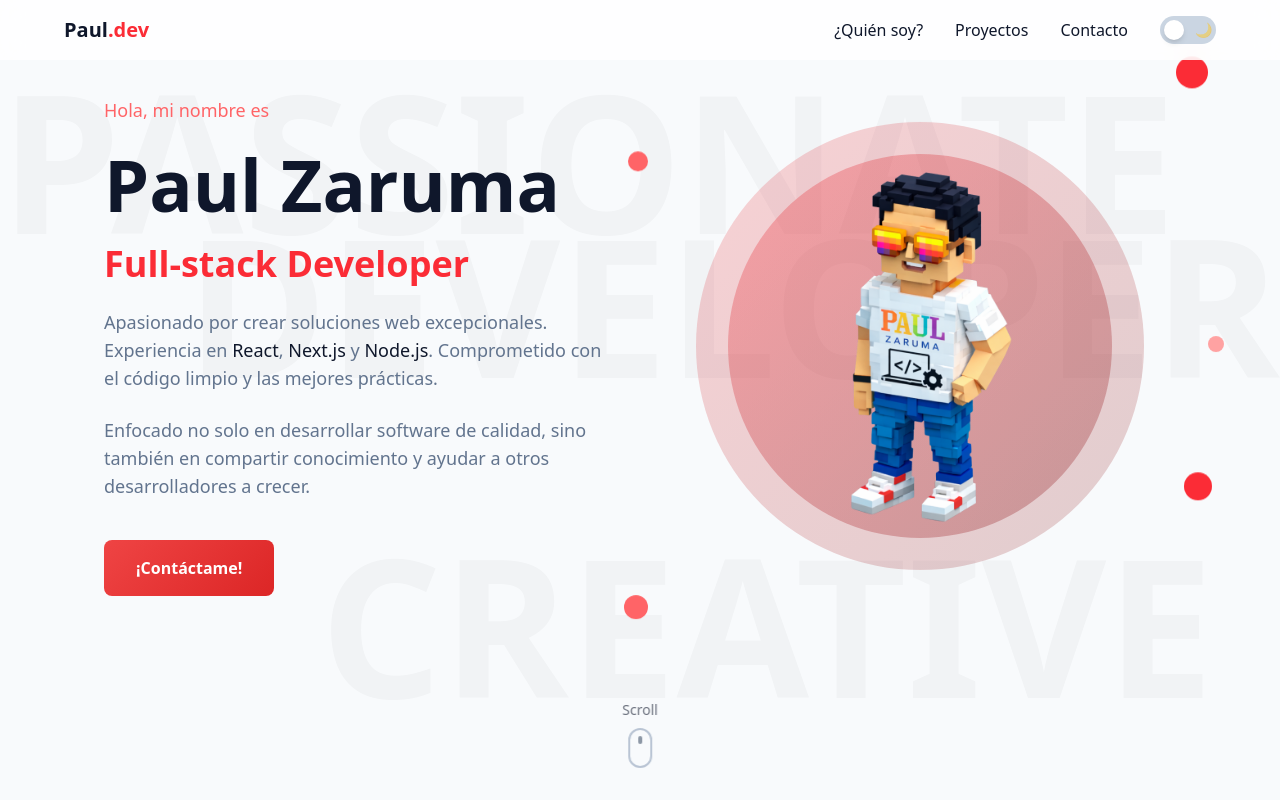
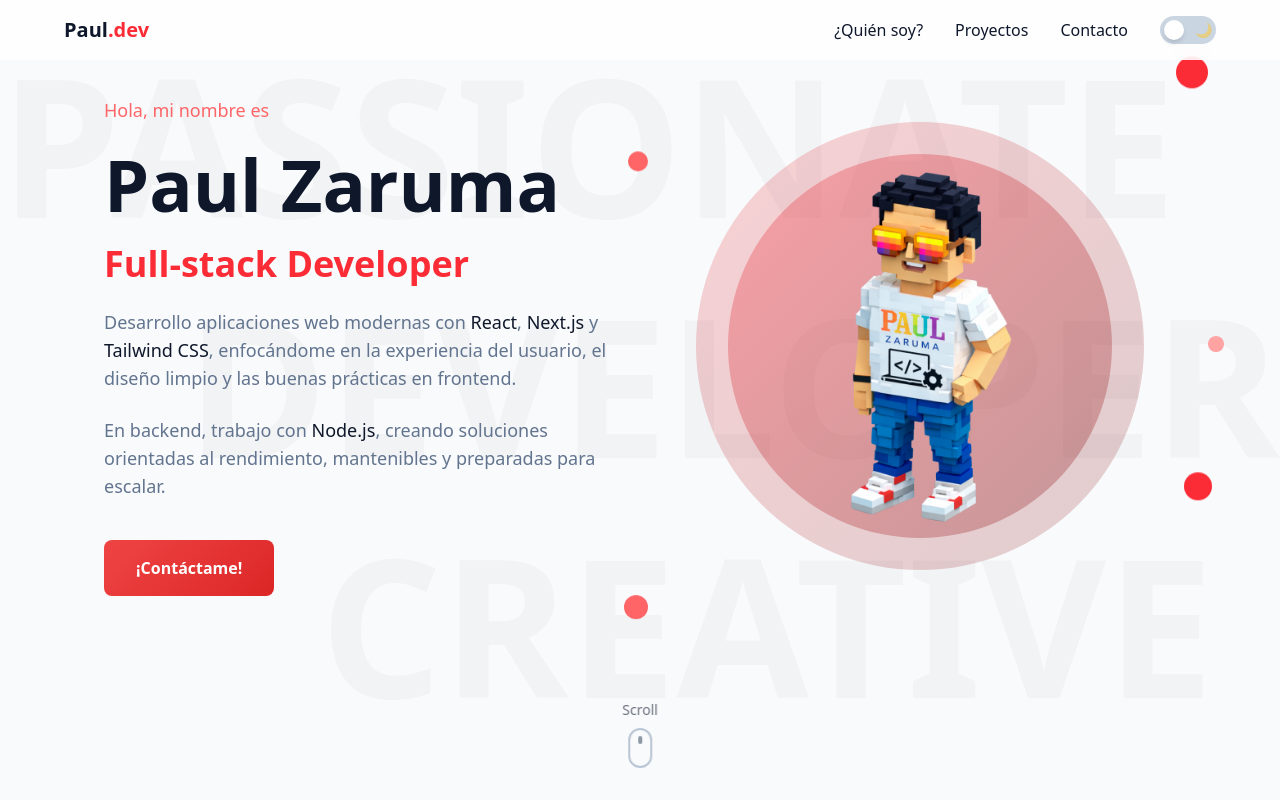
Before and after one commit to jzaruma1209/portafoliopz, a Next.js app: page / in a window 1280 px wide. Shown: the top 806 px of the page. Built offline with nearby package versions, Linux system fonts and the light colour scheme.

Commit message:
advances

```diff
--- a/app/globals.css
+++ b/app/globals.css
@@ -96,6 +96,32 @@ html {
   z-index: 0;
 }
 
+.bg-text-1 {
+  top: 5%;
+}
+
+.bg-text-2 {
+  top: 35%;
+}
+
+.bg-text-3 {
+  top: 65%;
+}
+
+@media (min-width: 768px) {
+  .bg-text-1 {
+    top: 0%;
+  }
+
+  .bg-text-2 {
+    top: 30%;
+  }
+
+  .bg-text-3 {
+    top: 60%;
+  }
+}
+
 .dark .bg-text {
   color: rgba(255, 255, 255, 0.02);
 }
--- a/app/page.tsx
+++ b/app/page.tsx
@@ -86,13 +86,13 @@ export default function Home() {
       {/* Hero Section */}
       <section className="relative min-h-screen flex items-start pt-20 md:pt-24">
         {/* Background Text */}
-        <div className="bg-text left-0" style={{ top: "2%" }}>
+        <div className="bg-text bg-text-1 left-0">
           PASSIONATE
         </div>
-        <div className="bg-text right-0" style={{ top: "20%" }}>
+        <div className="bg-text bg-text-2 right-0">
           DEVELOPER
         </div>
-        <div className="bg-text left-1/4" style={{ top: "60%" }}>
+        <div className="bg-text bg-text-3 left-1/4">
           CREATIVE
         </div>
 
@@ -109,7 +109,7 @@ export default function Home() {
               Full-stack Developer
             </h2>
             <p className="text-slate-500 dark:text-slate-400 text-base md:text-lg max-w-lg mx-auto md:mx-0 opacity-0 animate-fade-in animation-delay-600">
-              Apasionado por crear soluciones web excepcionales. Experiencia en
+              Desarrollo aplicaciones web modernas con
               <span className="text-slate-900 dark:text-white font-medium">
                 {" "}
                 React
@@ -122,14 +122,17 @@ export default function Home() {
               y
               <span className="text-slate-900 dark:text-white font-medium">
                 {" "}
+                Tailwind CSS
+              </span>
+              , enfocándome en la experiencia del usuario, el diseño limpio y las buenas prácticas en frontend.
+            </p>
+            <p className="text-slate-500 dark:text-slate-400 text-base md:text-lg max-w-lg mx-auto md:mx-0 opacity-0 animate-fade-in animation-delay-600">
+              En backend, trabajo con
+              <span className="text-slate-900 dark:text-white font-medium">
+                {" "}
                 Node.js
               </span>
-              . Comprometido con el código limpio y las mejores prácticas.
-            </p>
-            <p className="text-slate-500 dark:text-slate-400 text-base md:text-lg max-w-lg mx-auto md:mx-0 opacity-0 animate-fade-in animation-delay-600">
-              Enfocado no solo en desarrollar software de calidad, sino también
-              en compartir conocimiento y ayudar a otros desarrolladores a
-              crecer.
+              , creando soluciones orientadas al rendimiento, mantenibles y preparadas para escalar.
             </p>
             <div className="pt-4 opacity-0 animate-fade-in animation-delay-600">
               <a
```
Also changed, not shown: 1 other file (tests, documents, lock files or other folders).
